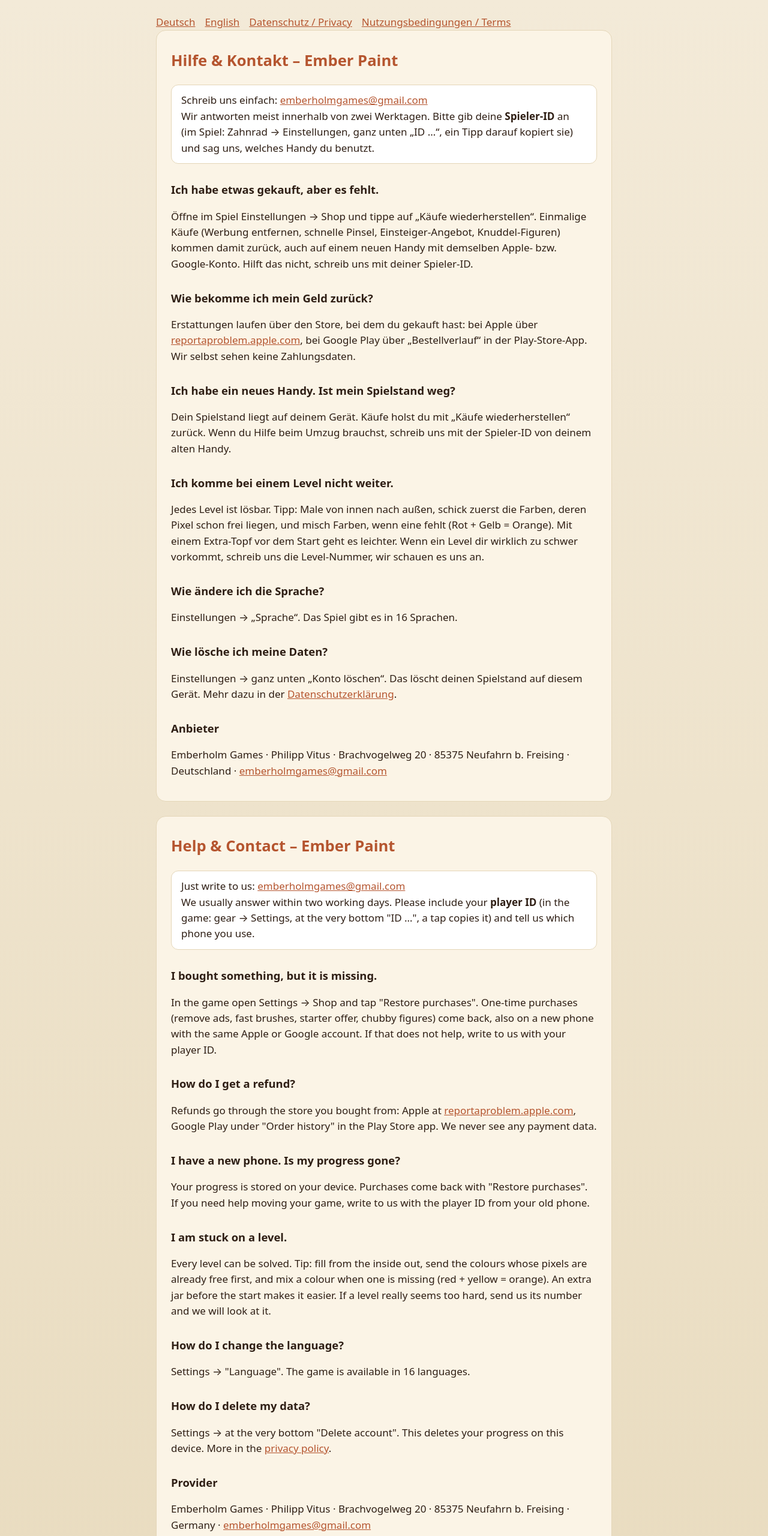
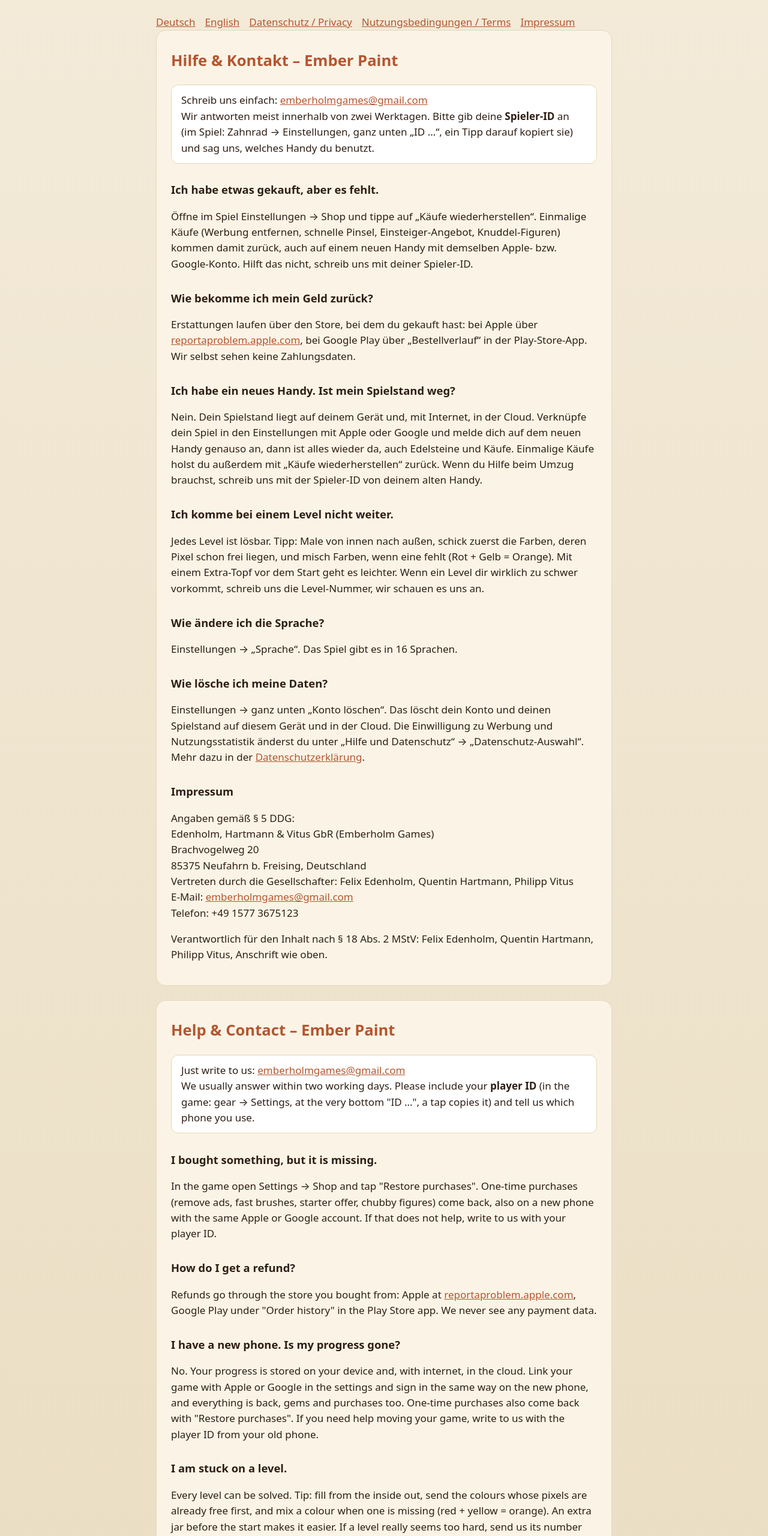
Before and after one commit to EmberholmGames/ember-paint-datenschutz, a plain HTML site: page support.html in a window 1280 px wide. Shown: the top 2560 px of the page at 60% size. Drawn offline with Linux system fonts and the light colour scheme.

Commit message:
Hilfe mit Impressum der GbR und Cloud-Spielstand, Nutzungsbedingungen mit der GbR als Anbieter (Stand 28.10.2026)

```diff
--- a/support.html
+++ b/support.html
@@ -58,7 +58,7 @@
   </head>
   <body>
     <main>
-      <nav><a href="#de">Deutsch</a><a href="#en">English</a><a href="./">Datenschutz / Privacy</a><a href="nutzungsbedingungen.html">Nutzungsbedingungen / Terms</a></nav>
+      <nav><a href="#de">Deutsch</a><a href="#en">English</a><a href="./">Datenschutz / Privacy</a><a href="nutzungsbedingungen.html">Nutzungsbedingungen / Terms</a><a href="#impressum">Impressum</a></nav>
 
       <article id="de">
         <h1>Hilfe &amp; Kontakt – Ember Paint</h1>
@@ -86,8 +86,11 @@
 
         <h2>Ich habe ein neues Handy. Ist mein Spielstand weg?</h2>
         <p>
-          Dein Spielstand liegt auf deinem Gerät. Käufe holst du mit „Käufe wiederherstellen“ zurück. Wenn
-          du Hilfe beim Umzug brauchst, schreib uns mit der Spieler-ID von deinem alten Handy.
+          Nein. Dein Spielstand liegt auf deinem Gerät und, mit Internet, in der Cloud. Verknüpfe dein Spiel
+          in den Einstellungen mit Apple oder Google und melde dich auf dem neuen Handy genauso an, dann ist
+          alles wieder da, auch Edelsteine und Käufe. Einmalige Käufe holst du außerdem mit „Käufe
+          wiederherstellen“ zurück. Wenn du Hilfe beim Umzug brauchst, schreib uns mit der Spieler-ID von
+          deinem alten Handy.
         </p>
 
         <h2>Ich komme bei einem Level nicht weiter.</h2>
@@ -103,14 +106,24 @@
 
         <h2>Wie lösche ich meine Daten?</h2>
         <p>
-          Einstellungen → ganz unten „Konto löschen“. Das löscht deinen Spielstand auf diesem Gerät. Mehr
-          dazu in der <a href="./">Datenschutzerklärung</a>.
+          Einstellungen → ganz unten „Konto löschen“. Das löscht dein Konto und deinen Spielstand auf diesem
+          Gerät und in der Cloud. Die Einwilligung zu Werbung und Nutzungsstatistik änderst du unter
+          „Hilfe und Datenschutz“ → „Datenschutz-Auswahl“. Mehr dazu in der <a href="./">Datenschutzerklärung</a>.
         </p>
 
-        <h2>Anbieter</h2>
+        <h2 id="impressum">Impressum</h2>
         <p>
-          Emberholm Games · Philipp Vitus · Brachvogelweg 20 · 85375 Neufahrn b. Freising · Deutschland ·
-          <a href="mailto:emberholmgames@gmail.com">emberholmgames@gmail.com</a>
+          Angaben gemäß § 5 DDG:<br />
+          Edenholm, Hartmann &amp; Vitus GbR (Emberholm Games)<br />
+          Brachvogelweg 20<br />
+          85375 Neufahrn b. Freising, Deutschland<br />
+          Vertreten durch die Gesellschafter: Felix Edenholm, Quentin Hartmann, Philipp Vitus<br />
+          E-Mail: <a href="mailto:emberholmgames@gmail.com">emberholmgames@gmail.com</a><br />
+          Telefon: +49 1577 3675123
+        </p>
+        <p>
+          Verantwortlich für den Inhalt nach § 18 Abs. 2 MStV: Felix Edenholm, Quentin Hartmann, Philipp Vitus,
+          Anschrift wie oben.
         </p>
       </article>
 
@@ -138,7 +151,9 @@
 
         <h2>I have a new phone. Is my progress gone?</h2>
         <p>
-          Your progress is stored on your device. Purchases come back with "Restore purchases". If you need
+          No. Your progress is stored on your device and, with internet, in the cloud. Link your game with
+          Apple or Google in the settings and sign in the same way on the new phone, and everything is back,
+          gems and purchases too. One-time purchases also come back with "Restore purchases". If you need
           help moving your game, write to us with the player ID from your old phone.
         </p>
 
@@ -154,14 +169,19 @@
 
         <h2>How do I delete my data?</h2>
         <p>
-          Settings → at the very bottom "Delete account". This deletes your progress on this device. More in
-          the <a href="./#en">privacy policy</a>.
+          Settings → at the very bottom "Delete account". This deletes your account and your progress on this
+          device and in the cloud. You change your consent to ads and usage statistics under "Help and
+          privacy" → "Privacy choices". More in the <a href="./#en">privacy policy</a>.
         </p>
 
-        <h2>Provider</h2>
+        <h2 id="imprint">Imprint</h2>
         <p>
-          Emberholm Games · Philipp Vitus · Brachvogelweg 20 · 85375 Neufahrn b. Freising · Germany ·
-          <a href="mailto:emberholmgames@gmail.com">emberholmgames@gmail.com</a>
+          Edenholm, Hartmann &amp; Vitus GbR (Emberholm Games)<br />
+          Brachvogelweg 20<br />
+          85375 Neufahrn b. Freising, Germany<br />
+          Represented by the partners: Felix Edenholm, Quentin Hartmann, Philipp Vitus<br />
+          Email: <a href="mailto:emberholmgames@gmail.com">emberholmgames@gmail.com</a><br />
+          Phone: +49 1577 3675123
         </p>
       </article>
     </main>
```
Also changed, not shown: nutzungsbedingungen.html (+5 -5 lines).
